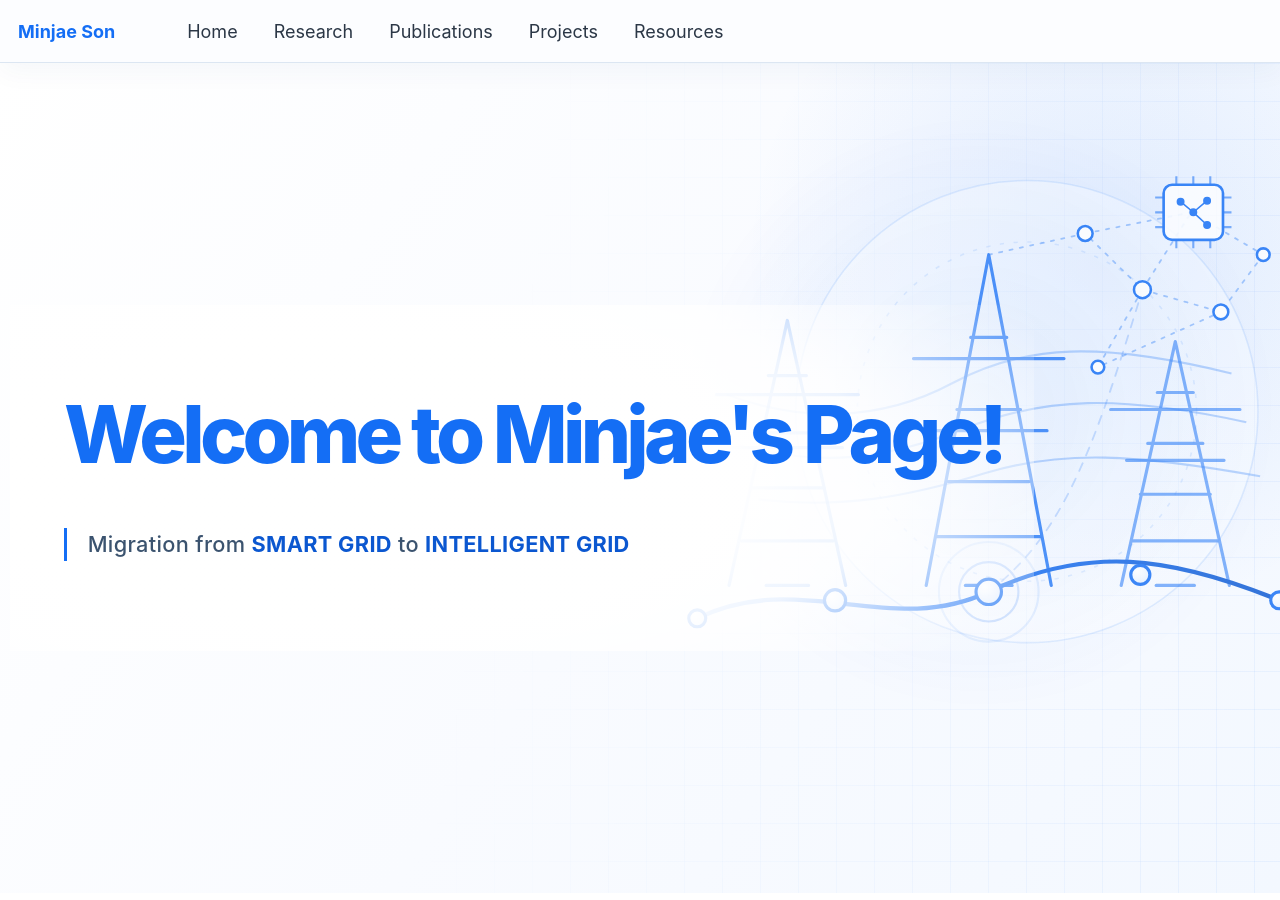
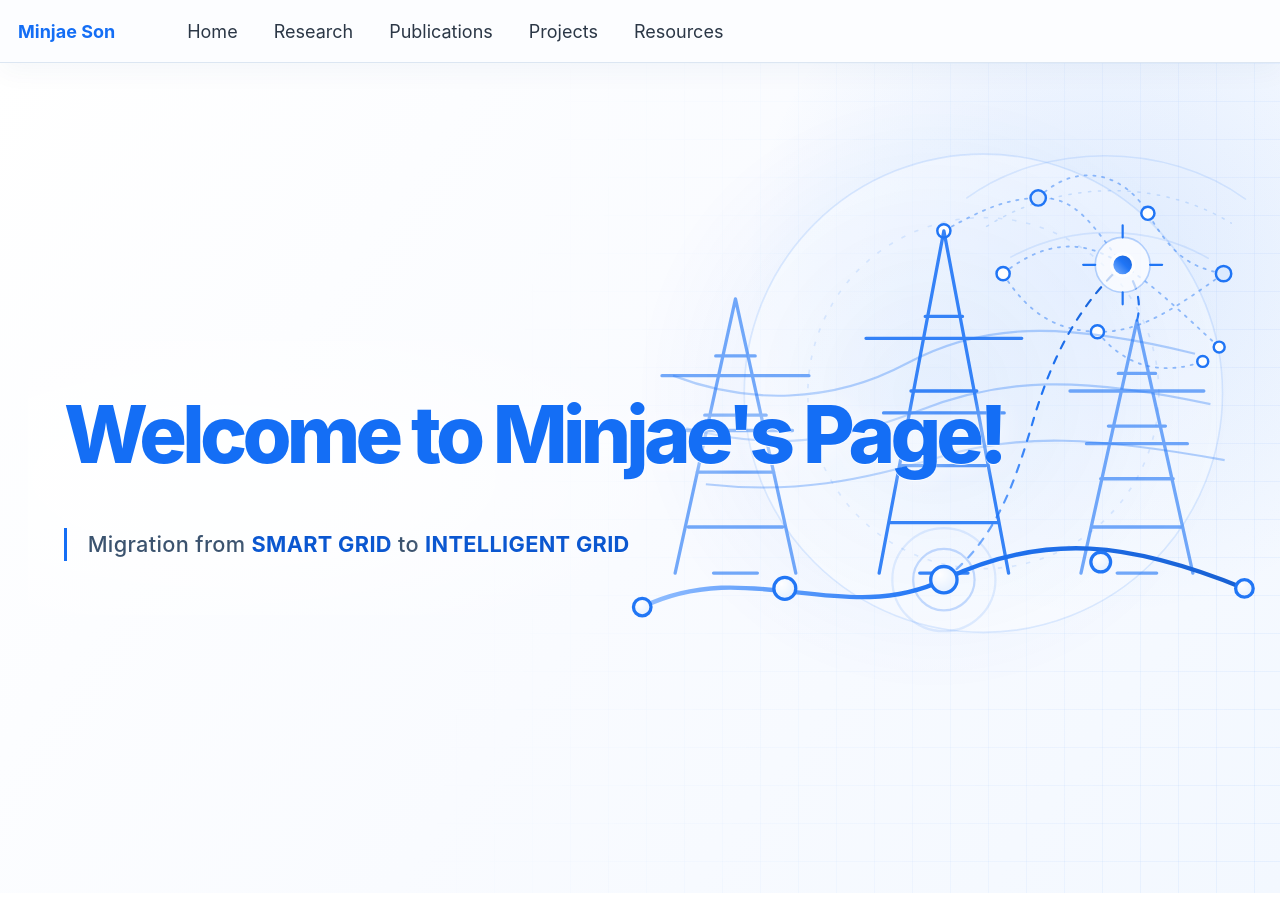
Before and after one commit to powerflow77/powerflow77.github.io, a Jekyll site: the page built from _pages/landing.html, in a window 1280 px wide. Built offline with Jekyll 4.4.1, drawn with Linux system fonts in a browser that asks for light colours.

Commit message:
Refine landing hero intelligence visual

```diff
--- a/_includes/home-hero.html
+++ b/_includes/home-hero.html
@@ -16,33 +16,44 @@
             <stop offset="0" stop-color="#FFFFFF" />
             <stop offset="1" stop-color="#E5F0FF" />
           </radialGradient>
+          <linearGradient id="intelligence-gradient" x1="0" y1="1" x2="1" y2="0">
+            <stop offset="0" stop-color="#8DBBFF" />
+            <stop offset="0.55" stop-color="#146EF5" />
+            <stop offset="1" stop-color="#0B57D0" />
+          </linearGradient>
         </defs>
 
         <circle class="power-grid__orbit" cx="365" cy="260" r="218" />
         <circle class="power-grid__orbit power-grid__orbit--inner" cx="365" cy="260" r="160" />
 
+        <g class="power-grid__intelligence-field">
+          <path d="M350 82 C420 31 531 30 604 83" />
+          <path d="M368 108 C435 65 526 65 591 105" />
+          <path d="M390 136 C447 105 518 107 570 137" />
+        </g>
         <g class="power-grid__data-links">
-          <path d="M329 112 L420 92 L474 145 L548 166 L588 112" />
-          <path d="M420 92 L520 72 L588 112 M474 145 L520 72 M474 145 L432 218 L548 166" />
-          <path class="power-grid__data-bridge" d="M329 430 C404 373 432 281 474 145" />
+          <path d="M329 112 C365 92 385 83 415 82 C451 80 467 111 492 143" />
+          <path d="M415 82 C448 49 492 57 515 96 C535 130 550 145 584 151" />
+          <path d="M383 151 C423 119 458 120 492 143 C526 166 549 190 580 218" />
+          <path d="M383 151 C406 188 432 203 469 204 C510 205 543 180 584 151" />
+          <path d="M469 204 C493 235 527 245 565 231" />
+          <path class="power-grid__data-bridge" d="M329 430 C378 393 395 337 411 283 C427 230 449 183 492 143" />
+          <path class="power-grid__data-bridge" d="M505 194 C510 176 504 158 492 143" />
         </g>
         <g class="power-grid__ai-nodes">
-          <circle cx="420" cy="92" r="7" />
-          <circle cx="474" cy="145" r="8" />
-          <circle cx="548" cy="166" r="7" />
-          <circle cx="588" cy="112" r="6" />
-          <circle cx="432" cy="218" r="6" />
+          <circle cx="329" cy="112" r="6" />
+          <circle cx="415" cy="82" r="7" />
+          <circle cx="515" cy="96" r="6" />
+          <circle cx="383" cy="151" r="6" />
+          <circle cx="584" cy="151" r="7" />
+          <circle cx="469" cy="204" r="6" />
+          <circle cx="580" cy="218" r="5" />
+          <circle cx="565" cy="231" r="5" />
         </g>
-        <g class="power-grid__compute" transform="translate(494 46)">
-          <rect width="56" height="52" rx="8" />
-          <path d="M12 0 V-8 M28 0 V-8 M44 0 V-8 M12 52 V60 M28 52 V60 M44 52 V60 M0 12 H-8 M0 26 H-8 M0 40 H-8 M56 12 H64 M56 26 H64 M56 40 H64" />
-          <g>
-            <circle cx="16" cy="16" r="3" />
-            <circle cx="28" cy="26" r="3" />
-            <circle cx="41" cy="15" r="3" />
-            <circle cx="41" cy="38" r="3" />
-            <path d="M16 16 L28 26 L41 15 M28 26 L41 38" />
-          </g>
+        <g class="power-grid__decision-core">
+          <circle cx="492" cy="143" r="25" />
+          <circle cx="492" cy="143" r="10" />
+          <path d="M492 118 V107 M517 143 H528 M492 168 V179 M467 143 H456" />
         </g>
 
         <g class="power-grid__wires">
--- a/assets/css/migration.css
+++ b/assets/css/migration.css
@@ -132,11 +132,11 @@ hr { border-top-color: #dce6f2; }
 .home-hero__copy::before {
   position: absolute;
   z-index: -1;
-  top: -5rem;
-  bottom: -5rem;
-  left: -3rem;
-  width: min(80vw, 72rem);
-  background: radial-gradient(ellipse 78% 88% at 34% 50%, rgba(255, 255, 255, .99) 0 48%, rgba(255, 255, 255, .86) 66%, rgba(255, 255, 255, 0) 100%);
+  top: -3rem;
+  bottom: -3rem;
+  left: -2rem;
+  width: min(62vw, 55rem);
+  background: radial-gradient(ellipse 72% 82% at 24% 50%, rgba(255, 255, 255, .76) 0 32%, rgba(255, 255, 255, .38) 56%, rgba(255, 255, 255, 0) 82%);
   content: "";
   pointer-events: none;
 }
@@ -148,6 +148,7 @@ hr { border-top-color: #dce6f2; }
   font-weight: 760;
   letter-spacing: -.06em;
   line-height: 1;
+  text-shadow: 0 1px 0 rgba(255, 255, 255, .92), 0 0 24px rgba(255, 255, 255, .72);
 }
 .home-hero p {
   max-width: none;
@@ -159,18 +160,19 @@ hr { border-top-color: #dce6f2; }
   font-weight: 520;
   line-height: 1.55;
   letter-spacing: .015em;
+  text-shadow: 0 1px 0 #fff, 0 0 16px rgba(255, 255, 255, .9);
 }
 .home-hero p strong { color: #0b57d0; font-weight: 720; }
 .home-hero__visual {
   position: absolute;
   z-index: 1;
-  right: clamp(-5.5rem, -3vw, -1rem);
-  bottom: clamp(-4.5rem, -5vh, -1.5rem);
+  right: clamp(-4rem, -2vw, -.5rem);
+  bottom: clamp(-3.5rem, -4vh, -1rem);
   display: grid;
   place-items: center;
-  width: min(53vw, 47rem);
+  width: min(58vw, 52rem);
   min-height: 0;
-  opacity: .82;
+  opacity: .94;
 }
 .home-hero__visual::before {
   position: absolute;
@@ -192,14 +194,17 @@ hr { border-top-color: #dce6f2; }
 .power-grid__nodes circle { fill: url(#node-fill); stroke: #146ef5; stroke-width: 3; }
 .power-grid__signal circle { fill: none; stroke: rgba(20, 110, 245, .25); stroke-width: 2; }
 .power-grid__signal circle:last-child { stroke: rgba(20, 110, 245, .12); }
-.power-grid__data-links { fill: none; stroke: rgba(20, 110, 245, .42); stroke-linecap: round; stroke-linejoin: round; stroke-width: 1.7; }
-.power-grid__data-links path:not(.power-grid__data-bridge) { stroke-dasharray: 3 7; }
-.power-grid__data-bridge { stroke: rgba(20, 110, 245, .25); stroke-dasharray: 8 8; }
-.power-grid__ai-nodes circle { fill: #fff; stroke: #146ef5; stroke-width: 2.4; }
-.power-grid__compute > rect { fill: rgba(255, 255, 255, .9); stroke: #146ef5; stroke-width: 2.5; }
-.power-grid__compute > path { fill: none; stroke: rgba(20, 110, 245, .65); stroke-width: 2; }
-.power-grid__compute > g { fill: #146ef5; stroke: #146ef5; stroke-width: 1.5; }
-.power-grid__compute > g path { fill: none; }
+.power-grid__intelligence-field { fill: none; stroke: rgba(20, 110, 245, .12); stroke-linecap: round; stroke-width: 1.4; }
+.power-grid__intelligence-field path:nth-child(2) { stroke: rgba(20, 110, 245, .18); stroke-dasharray: 2 7; }
+.power-grid__data-links { fill: none; stroke: rgba(20, 110, 245, .46); stroke-linecap: round; stroke-linejoin: round; stroke-width: 1.65; }
+.power-grid__data-links path:not(.power-grid__data-bridge) { stroke-dasharray: 2 6; }
+.power-grid__data-bridge { stroke: url(#intelligence-gradient); stroke-width: 2; stroke-dasharray: 7 8; }
+.power-grid__ai-nodes circle { fill: #fff; stroke: #146ef5; stroke-width: 2.25; }
+.power-grid__ai-nodes circle:nth-child(2),
+.power-grid__ai-nodes circle:nth-child(5) { fill: #dceaff; }
+.power-grid__decision-core circle:first-child { fill: rgba(255, 255, 255, .72); stroke: rgba(20, 110, 245, .3); stroke-width: 1.5; }
+.power-grid__decision-core circle:nth-child(2) { fill: url(#intelligence-gradient); stroke: #fff; stroke-width: 3; }
+.power-grid__decision-core path { fill: none; stroke: #146ef5; stroke-linecap: round; stroke-width: 2; }
 .page__content .publication-list { padding-left: 0; list-style: none; }
 .publication-list > li {
   position: relative;
@@ -487,7 +492,7 @@ a:focus-visible, button:focus-visible { outline: 2px solid #146ef5; outline-offs
   .home-hero__copy::before { display: none; }
   .home-hero h1 { max-width: 14ch; font-size: clamp(2.9rem, 12vw, 4.5rem); line-height: .97; }
   .home-hero p { margin-top: 2rem; padding-left: .85rem; font-size: 1.05rem; }
-  .home-hero__visual { position: relative; right: auto; bottom: auto; width: 100%; min-height: 19rem; margin: 1.25rem auto 0; opacity: .82; }
+  .home-hero__visual { position: relative; right: auto; bottom: auto; width: 100%; min-height: 19rem; margin: 1.25rem auto 0; opacity: .92; }
   .home-hero__visual svg { width: min(100%, 24rem); }
 }
 
```
